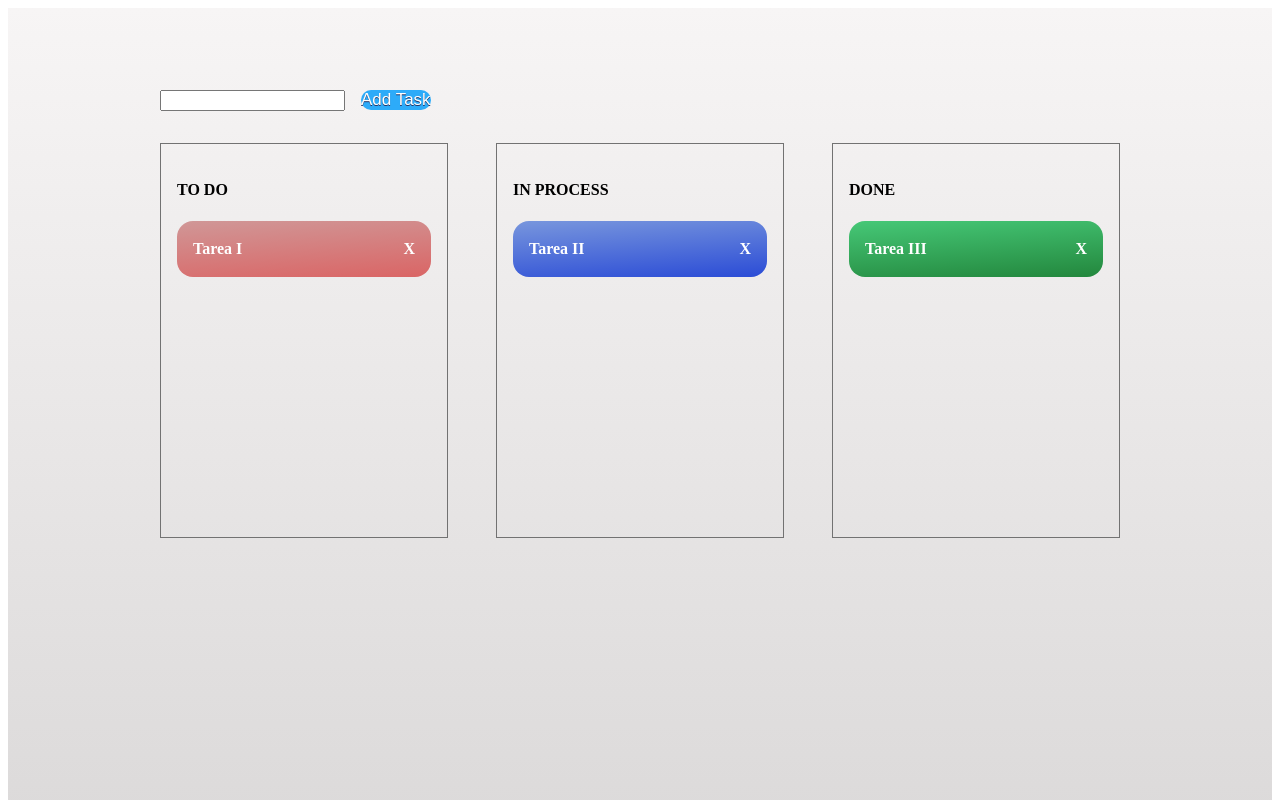
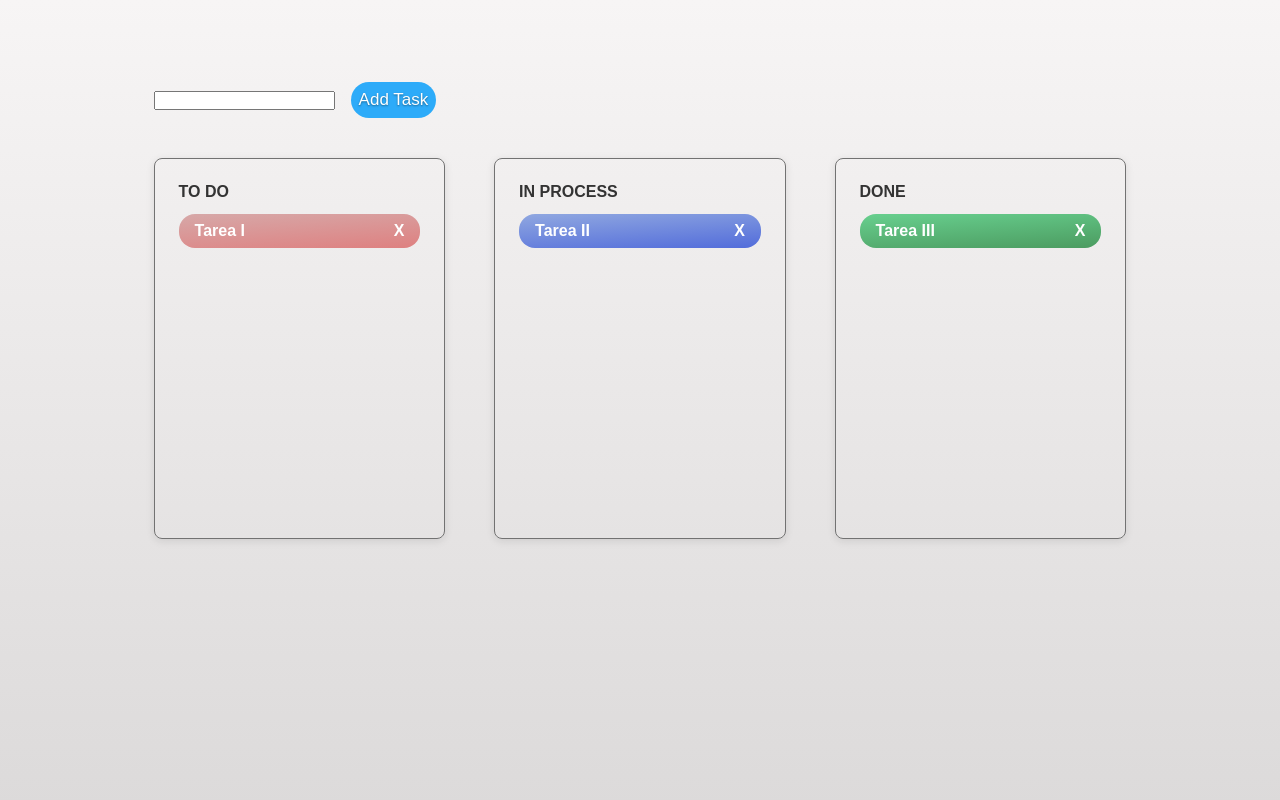
Before and after one commit to iancamps90/To-do_js, a plain HTML site: page index.html in a window 1280 px wide. Shown: the top 800 px of the page. Drawn offline with Linux system fonts and the light colour scheme.

Commit message:
cambios en los estilos
se cambia y añade trasnsiciones al estilo

```diff
--- a/css/style.css
+++ b/css/style.css
@@ -1,7 +1,17 @@
 
-*{
+/* Reset/normalize simple */
+* {
+    margin: 0;
+    padding: 0;
     box-sizing: border-box;
 }
+
+body {
+    font-family: Arial, Helvetica, sans-serif;
+    background-color: #f5f5f5;
+    color: #333;
+}
+
 
 .container{
     background: linear-gradient(0deg, rgba(180,178,178,1) 0%, rgba(247,245,245,1) 100%);
@@ -19,10 +29,12 @@
 
 .board .todo, .board .inprocess, .board .done{
     border: 1px solid  rgb(114, 114, 114);
-    border-radius: 0,5rem;
-    padding: 1rem;
-    margin-top: 2rem;
+    border-radius: 0.5rem;
+    padding: 1.5rem;
+    margin-top: 2.5rem;
     width: 30%;
+    box-sizing: border-box;
+    box-shadow: 0 2px 8px rgba(0, 0, 0, 0.1);
 }
 
 .tasks {
@@ -36,20 +48,28 @@
     display: flex;
     font-weight: bold;
     justify-content: space-between;
-    margin: 0.5rem 0;
-    padding: 0.2rem 1rem;
+    margin: 0.8rem 0;
+    padding: 0.5rem 1rem;
+    transition: background-color 0.3s ease, transform 0.3s ease;
+}
+
+/* Efecto de agrandamiento suave */
+.todo .task:hover,
+.inprocess .task:hover,
+.done .task:hover {
+    transform: scale(1.05);
 }
 
 .todo .task {
-    background: linear-gradient(356deg, rgba(218,101,101,1) 0%, rgba(208,151,151,1)100%);
+    background: linear-gradient(356deg, rgba(218, 101, 101, 0.8) 0%, rgba(208, 151, 151, 0.8) 100%);
 }
 
 .inprocess .task {
-    background: linear-gradient(356deg, rgba(43,76,214,1) 0%, rgba(120,150,221,1) 100%);
+    background: linear-gradient(356deg, rgba(43, 76, 214, 0.8) 0%, rgba(120, 150, 221, 0.8) 100%);
 }
 
 .done .task {
-    background: linear-gradient(356deg, rgba(35,135,61,1) 0%, rgba(70,200,119,1) 100%);
+    background: linear-gradient(356deg, rgba(35, 135, 61, 0.8) 0%, rgba(70, 200, 119, 0.8) 100%);
 }
 
 .add{
@@ -65,9 +85,10 @@
     font-family: Arial, Helvetica, sans-serif;
     font-size: 17px;
     margin-left: 1rem;
-    padding: 0,5rem;
+    padding: 0.5rem;
     text-decoration: none;
-    text-shadow: 0px 1px 0px #263666;
+    text-shadow: 0px 1px 2px rgba(0, 0, 0, 0.4);
+    transition: background-color 0.3s ease, transform 0.1s ease;
 }
 
 .btn:hover{
@@ -83,3 +104,24 @@
     border: 1px solid black;
     height: 1000px;
 }
+
+
+
+
+@media (max-width: 768px) {
+
+    .board .todo,
+    .board .inprocess,
+    .board .done {
+        width: 45%;
+    }
+}
+
+@media (max-width: 480px) {
+
+    .board .todo,
+    .board .inprocess,
+    .board .done {
+        width: 100%;
+    }
+}
```
